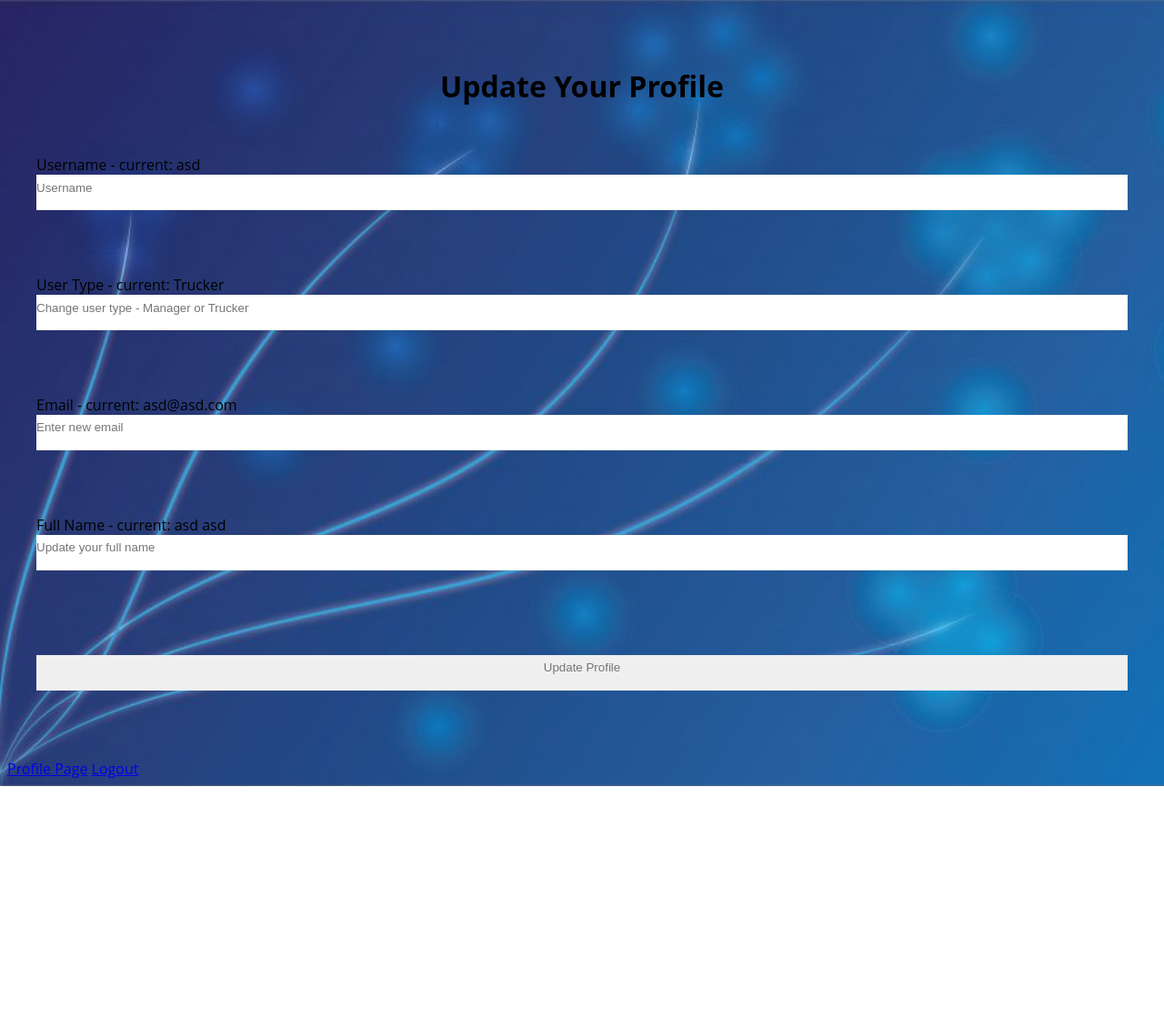
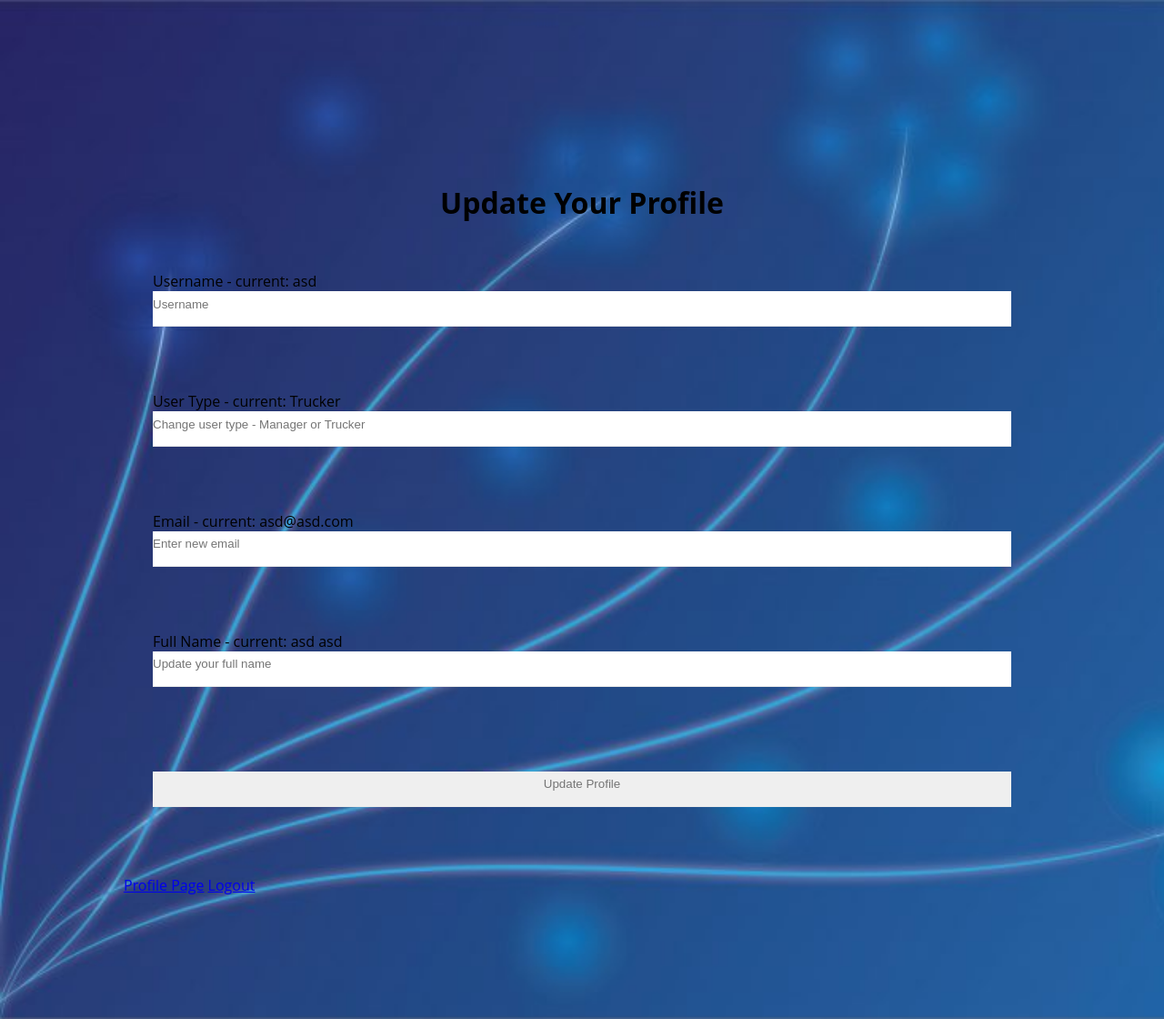
Before and after one commit to nickCovington/truckerMaps, a Flask app: page /edit in a window 1280 px wide. Shown: the whole page at 91% size. Before the commit the page ends 864 px from the top, so only its background shows below. Run offline with Flask 2, Linux system fonts and the light colour scheme; a user stored in the database is signed in; some libraries are stand-ins or nearby versions.

Commit message:
added body padding

```diff
--- a/static/styles.css
+++ b/static/styles.css
@@ -2,6 +2,7 @@
 *{box-sizing:border-box;}
 
 body {
+  padding: 10%;
   font-family: 'open sans', helvetica, arial, sans;
   -webkit-background-size: cover;
   -moz-background-size: cover;
```
